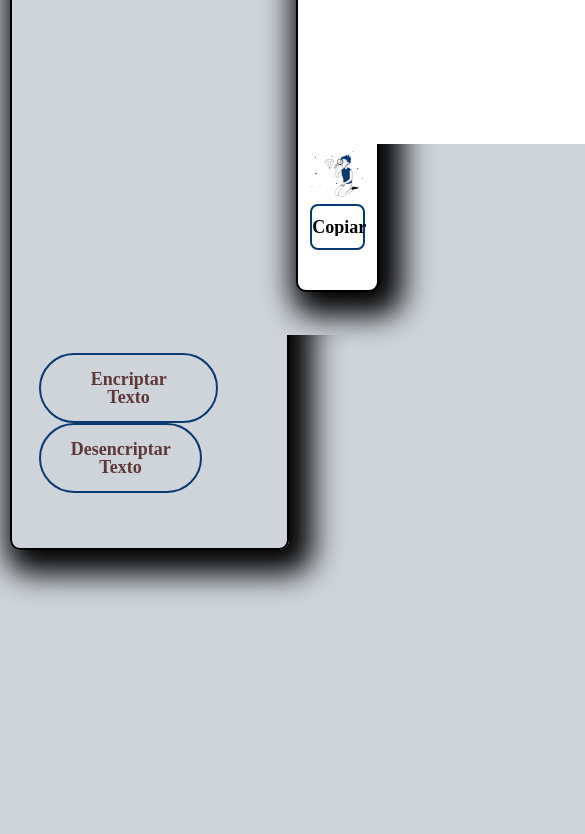
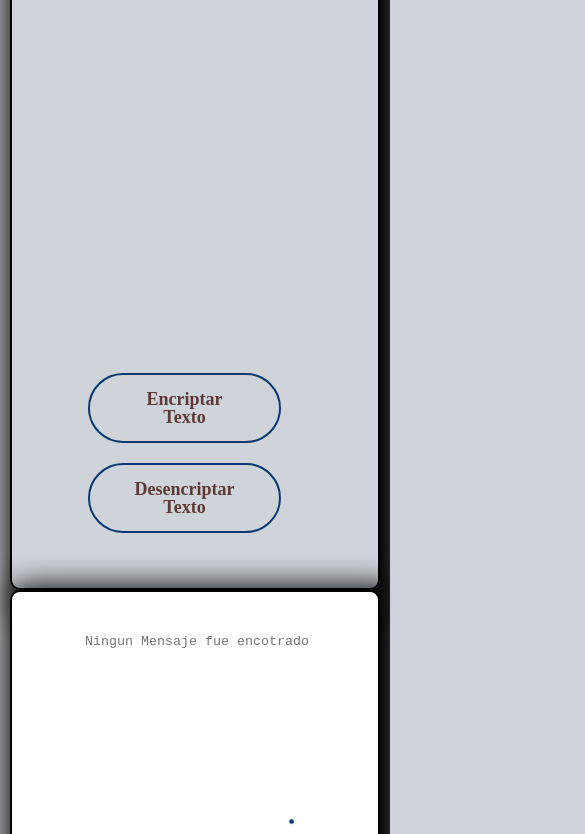
Before and after one commit to JimsimroDev/encriptador-de-texto, a plain HTML site: page index.html in a window 390 px wide. Shown: the part 94-928 px from the top of the page, 585 px wide, since content can reach past the window. Before the commit the page ends 844 px from the top, so only its background shows below. Drawn offline with Linux system fonts and the light colour scheme.

Commit message:
Aplicando diseño responsive

```diff
--- a/index.html
+++ b/index.html
@@ -1,8 +1,9 @@
 <!DOCTYPE html>
-<html lang="en">
+<html lang="es">
 
 <head>
     <meta charset="UTF-8">
+    <meta name="viewport" content="width=device-width">
     <meta name="viewport" content="width=device-width, initial-scale=1.0">
     <link rel="stylesheet" href="style/reset.css">
     <link rel="stylesheet" href="style/style.css">
@@ -12,21 +13,22 @@
 <body>
 
     <main>
+        <section class="principal">
             <ul class="contenedor">
-            <li>
+                <li class="primer-area">
                     <h1><img class="logo" src="img/Logo.png" alt="imagen del logo de la pagina"></h1>
                     <textarea name="mensaje" id="mi-texarea" cols="30" rows="15" placeholder="Ingrese el texto aquí"
                         required></textarea>
 
                     <div class="btn-primarios">
-                    <input data-tooltip="Este es un botón" class="encriptar" type="submit" value="Encriptar Texto">
-                    <input class="desencriptar" type="submit" value="Desencriptar Texto">
+                        <input id="btn-space" data-tooltip="Este es un botón" class="encriptar" type="submit"
+                            value="Encriptar Texto">
+                        <input id="btn-space" class="desencriptar" type="submit" value="Desencriptar Texto">
                     </div>
-
                 </li>
 
                 <li>
-                <textarea name="" id="mi-textocifrado" cols="34" rows="12"
+                    <textarea name="" id="mi-textocifrado" cols="38" rows="12"
                         placeholder="Ningun Mensaje fue encotrado"></textarea>
                     <img class="imagen2" src="img/Muñeco.png" alt="">
 
@@ -36,8 +38,7 @@
 
                 </li>
             </ul>
-
-
+        </section>
 
     </main>
 
--- a/style/style.css
+++ b/style/style.css
@@ -18,7 +18,6 @@ main {
     width: 67%;
     margin: 0 0.5%;
     padding: 40px 12px;
-
     border: 2px solid #000000;
     border-radius: 10px;
     box-shadow: 10px 10px 30px 14px rgb(0, 0, 0);
@@ -26,7 +25,7 @@ main {
 
 .contenedor li:nth-child(2) {
     display: inline-block;
-    width: 22%;
+    width: 27%;
     box-sizing: border-box;
     background: #FFFFFF;
     vertical-align: top;
@@ -36,11 +35,13 @@ main {
 
 #mi-texarea {
     background: #CED4DA;
+    text-align: center;
     font-weight: bold;
     font-size: 22px;
     border: none;
     outline: none;
     resize: none;
+    width: 100%;
 }
 
 #mi-texarea::placeholder {
@@ -90,7 +91,7 @@ input {
     border: none;
     resize: none;
     outline: none;
-    margin: 8%;
+    width: 100%;
 }
 
 .imagen2 {
@@ -110,3 +111,33 @@ input {
     cursor: pointer;
 
 }
+
+@media screen and (max-width: 480px) {
+    .logo {
+        top: 16px;
+        left: -28px;
+    }
+
+    .contenedor li,
+    .encriptar,
+    .desencriptar {
+        width: auto;
+    }
+
+    #mi-texarea,
+    #mi-textocifrado {
+        text-align: center;
+    }
+
+    .contenedor li:nth-child(2) {
+        width: auto;
+    }
+
+    .btn-primarios {
+        margin-left: 64px;
+    }
+
+    #btn-space {
+        margin-top: 20px;
+    }
+}
```
Lines whose indentation alone changed are shown as unchanged.
